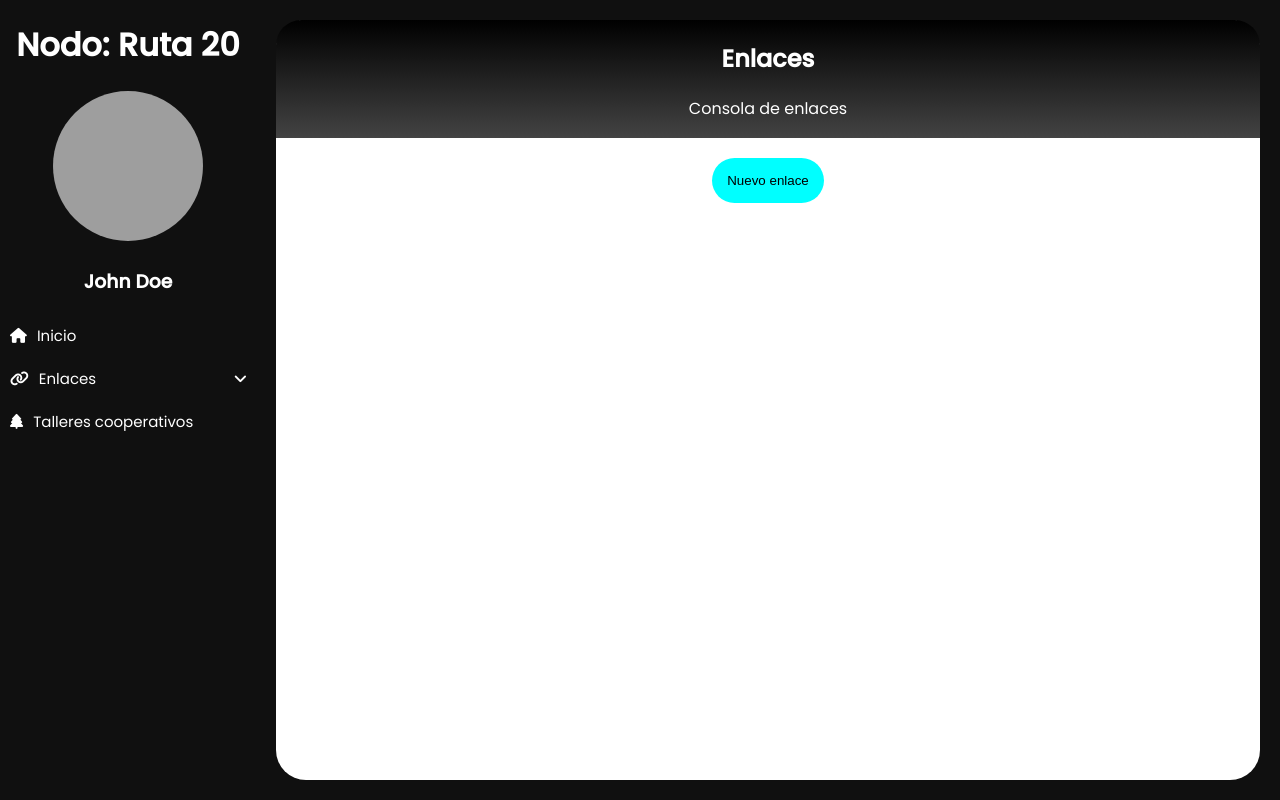
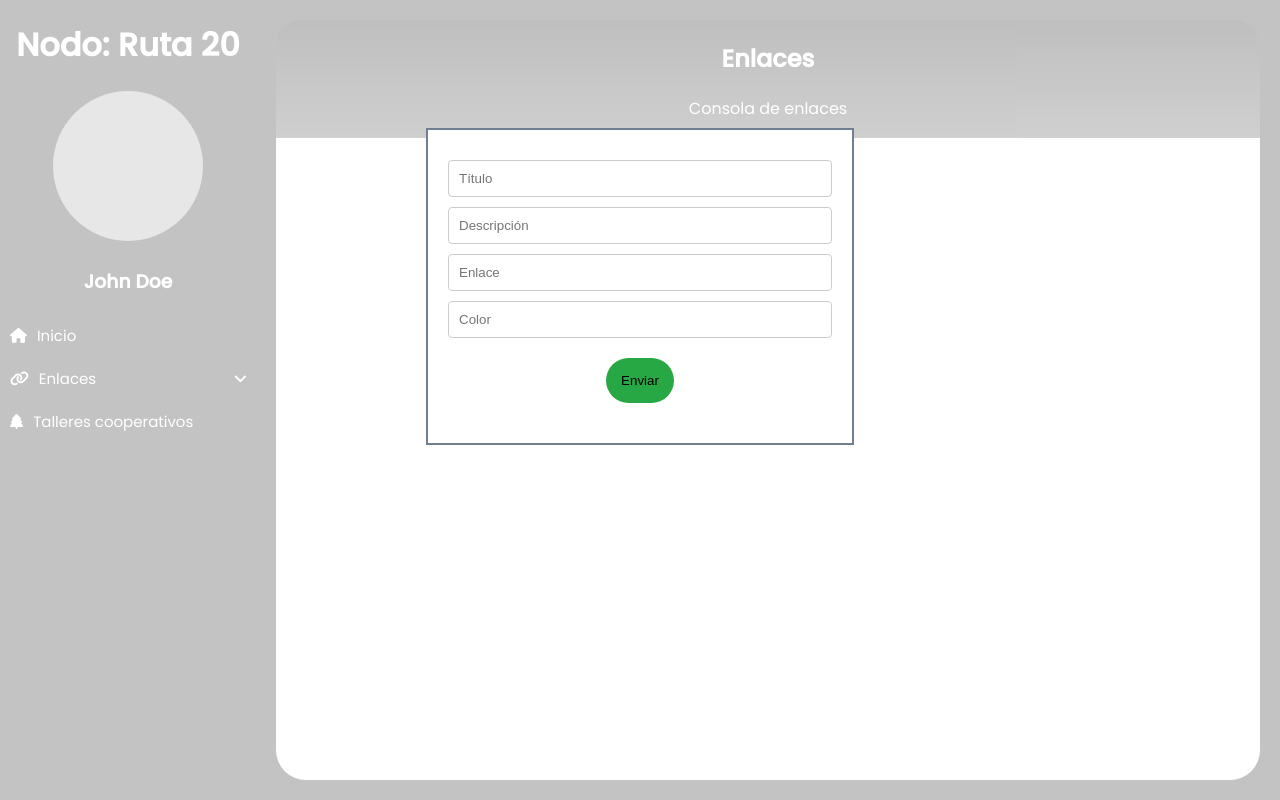
Before and after one commit to Tomyred/Nodo-Ruta-20, a React (Create React App) app: page /keypad in a window 1280 px wide. Both pictures are taken after a click on the button "Nuevo enlace". Built offline with nearby package versions, Linux system fonts and the light colour scheme; grey boxes are pictures that could not be loaded.

Commit message:
keypad: modal window added

```diff
--- a/src/app/config/navigationConfig.js
+++ b/src/app/config/navigationConfig.js
@@ -13,7 +13,7 @@ const navigationConfig = [
         type: "collapse",
         children: [
             {
-                title: "Placeholder 1",
+                title: "Enlaces de {{preguntar a Fer}}}",
                 icon: "fa-solid fa-link",
                 type: "item",
                 route: "/keypad",
--- /dev/null
+++ b/src/app/main/keypad/dialogForm.js
@@ -0,0 +1,27 @@
+import React from "react";
+import Modal from "react-modal/lib/components/Modal";
+
+const DialogForm = ({ open, setOpen }) => {
+    function closeModal() {
+        setOpen(false);
+    }
+
+    return (
+        <div className="modal__container">
+            <Modal
+                isOpen={open}
+                onRequestClose={closeModal}
+                contentLabel="Example Modal"
+                className="modal"
+            >
+                <input type="text" placeholder="Título" />
+                <input type="text" placeholder="Descripción" />
+                <input type="text" placeholder="Enlace" />
+                <input type="text" placeholder="Color" />
+                <button>Enviar</button>
+            </Modal>
+        </div>
+    );
+};
+
+export default DialogForm;
--- /dev/null
+++ b/src/app/main/keypad/index.js
@@ -0,0 +1,34 @@
+import { motion } from "framer-motion";
+import React, { useState } from "react";
+import DialogForm from "./dialogForm";
+
+const Keypad = () => {
+    const [open, setOpen] = useState(false);
+    return (
+        <div>
+            <DialogForm open={open} setOpen={setOpen} />
+            <div className="link_keypad__container">
+                <div className="header">
+                    <motion.div
+                        initial={{ opacity: 0, scale: 0.5 }}
+                        animate={{
+                            opacity: 1,
+                            scale: 1,
+                            transition: { delay: 0.5 },
+                        }}
+                    >
+                        <h2>Enlaces</h2>
+                        <p>Consola de enlaces</p>
+                    </motion.div>
+                </div>
+
+                <div className="component__container">
+                    <button onClick={() => setOpen(true)}>Nuevo enlace</button>
+                    <div className="card"></div>
+                </div>
+            </div>
+        </div>
+    );
+};
+
+export default Keypad;
--- a/src/app/main/keypad/keypad.js
+++ /dev/null
@@ -1,29 +0,0 @@
-import { motion } from "framer-motion";
-import React from "react";
-
-const Keypad = () => {
-    return (
-        <div className="link_keypad__container">
-            <div className="header">
-                <motion.div
-                    initial={{ opacity: 0, scale: 0.5 }}
-                    animate={{
-                        opacity: 1,
-                        scale: 1,
-                        transition: { delay: 0.5 },
-                    }}
-                >
-                    <h2>Enlaces</h2>
-                    <p>Consola de enlaces</p>
-                </motion.div>
-            </div>
-
-            <div className="component__container">
-                <button>Nuevo enlace</button>
-                <div className="card"></div>
-            </div>
-        </div>
-    );
-};
-
-export default Keypad;
--- a/src/app/main/keypad/keypadRoutes.js
+++ b/src/app/main/keypad/keypadRoutes.js
@@ -1,4 +1,4 @@
-import Keypad from "./keypad";
+import Keypad from ".";
 
 const keypadRoutes = [
     {
--- a/src/app/sass/absctracts/_mixins.scss
+++ b/src/app/sass/absctracts/_mixins.scss
@@ -15,9 +15,6 @@
 @mixin bigContainer() {
     height: 100vh;
     width: 90%;
-    -webkit-box-sizing: border-box; /* Safari/Chrome, other WebKit */
-    -moz-box-sizing: border-box; /* Firefox, other Gecko */
-    box-sizing: border-box; /* Opera/IE 8+ */
     @media screen and (min-width: 900px) {
         width: 80%;
     }
@@ -51,3 +48,17 @@
     padding: 1px;
     text-align: center;
 }
+
+@mixin button($bgcolor) {
+    margin: 20px;
+    padding: 15px;
+    border: none;
+    border-radius: 30px;
+    background-color: $bgcolor;
+}
+
+@mixin boxSizing() {
+    -webkit-box-sizing: border-box; /* Safari/Chrome, other WebKit */
+    -moz-box-sizing: border-box; /* Firefox, other Gecko */
+    box-sizing: border-box; /* Opera/IE 8+ */
+}
--- a/src/app/sass/components/dashboard/_index.scss
+++ b/src/app/sass/components/dashboard/_index.scss
@@ -6,6 +6,7 @@
 
 .big__container {
     @include bigContainer();
+    @include boxSizing();
 }
 
 .page__container {
@@ -13,8 +14,5 @@
     border-radius: 30px;
     height: 95%;
     margin: 20px;
-    object-fit: cover;
-    -webkit-box-sizing: border-box; /* Safari/Chrome, other WebKit */
-    -moz-box-sizing: border-box; /* Firefox, other Gecko */
-    box-sizing: border-box; /* Opera/IE 8+ */
+    @include boxSizing();
 }
--- /dev/null
+++ b/src/app/sass/components/keypad/dialogForm.scss
@@ -0,0 +1,34 @@
+@import "../../absctracts/mixins";
+
+.modal {
+    background-color: #ffff;
+    border: 2px solid slategray;
+    width: 80%;
+    margin: auto;
+    margin-top: 10%;
+    padding: 20px;
+    text-align: center;
+    @media screen and (min-width: 900px) {
+        width: 30%;
+    }
+}
+
+.modal > input {
+    display: block;
+    width: 100%;
+    border-radius: 6px;
+    height: 50%;
+    border: 1px solid #ccc;
+    border-radius: 4px;
+    margin-top: 10px;
+    padding: 10px;
+    @include boxSizing();
+}
+
+.modal > button {
+    @include button(#28a745);
+}
+
+.modal > button:active {
+    background-color: #167e2f;
+}
--- a/src/app/sass/components/keypad/keypad.scss
+++ b/src/app/sass/components/keypad/keypad.scss
@@ -12,11 +12,7 @@
 }
 
 .component__container > button {
-    margin: 20px;
-    padding: 15px;
-    border: none;
-    border-radius: 30px;
-    background-color: #00ffff;
+    @include button(#00ffff);
 }
 
 .component__container > button:active {
--- a/src/app/sass/main.scss
+++ b/src/app/sass/main.scss
@@ -4,6 +4,7 @@
 @import "./components/dashboard/pageCarded";
 @import "./components/dashboard/index";
 @import "./components/keypad/keypad.scss";
+@import "./components/keypad/dialogForm.scss";
 
 body {
     font-family: $fonts;
```
